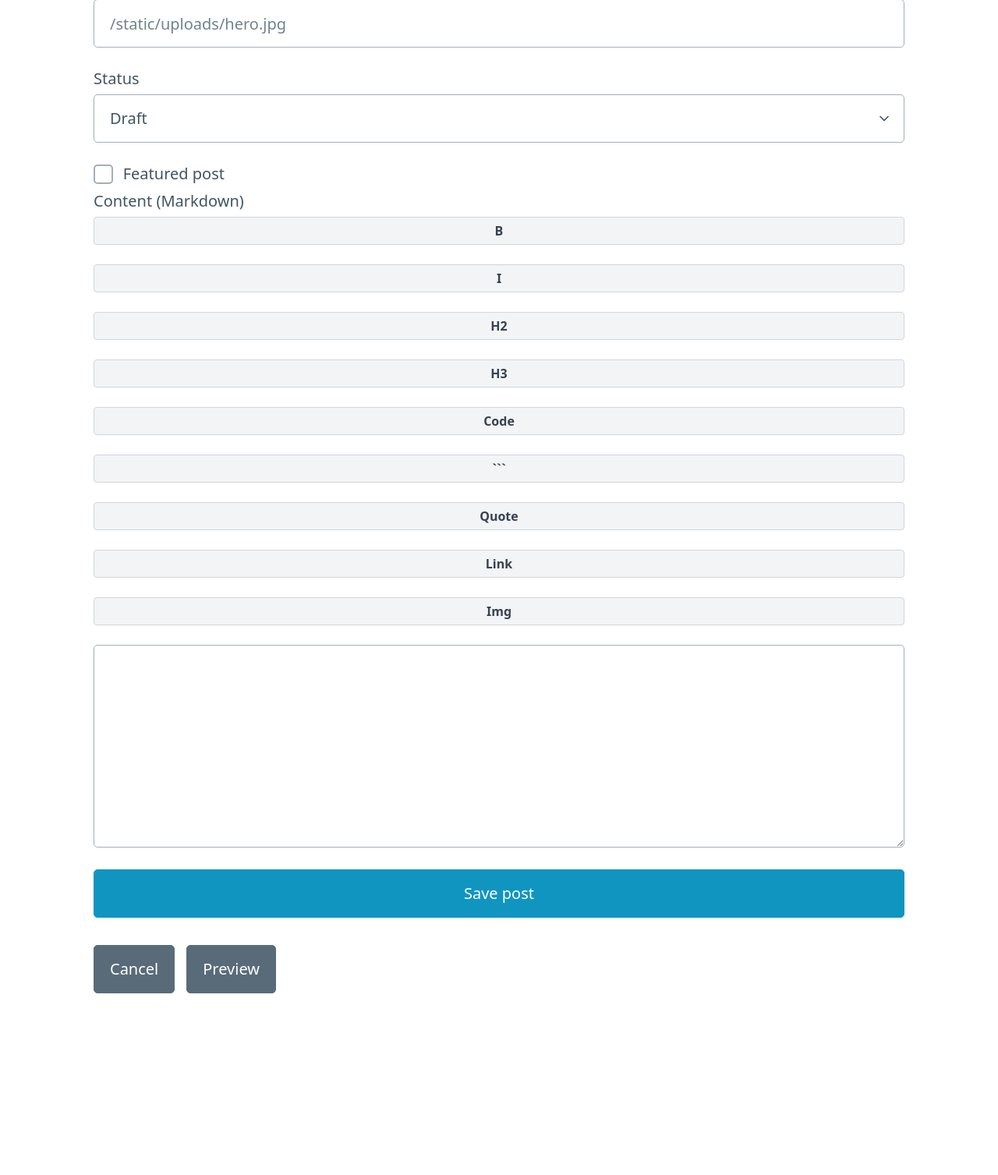
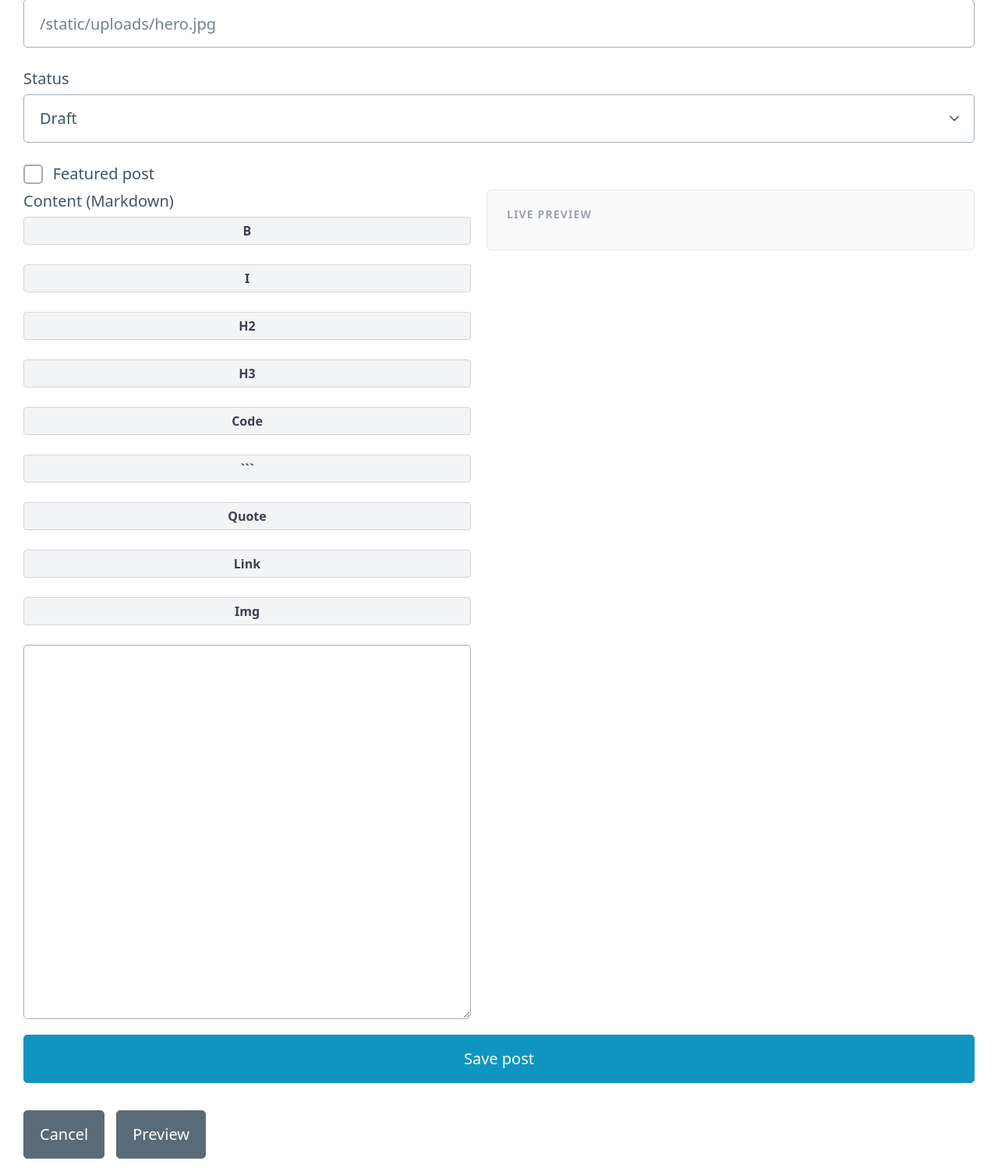
Before and after one commit to Sreyeesh/mentor-site, a Flask app: template authoring_app/templates/authoring/edit.html in a window 1280 px wide. Shown: the part 1755-3262 px from the top of the page at 78% size. Before the commit the page ends 3029 px from the top, so only its background shows below. Run offline with Flask 3, Linux system fonts and the light colour scheme; the template is opened without the code that fills it, so the values that code supplies are empty.

Commit message:
feat(authoring): add live split-pane markdown preview with marked.js

```diff
--- a/authoring_app/templates/authoring/base.html
+++ b/authoring_app/templates/authoring/base.html
@@ -5,6 +5,7 @@
     <meta name="viewport" content="width=device-width, initial-scale=1.0">
     <title>Authoring Tool</title>
     <link rel="stylesheet" href="https://cdn.jsdelivr.net/npm/@picocss/pico@1/css/pico.min.css">
+    {% block extra_head %}{% endblock %}
     <style>
         body { max-width: 1100px; margin: 0 auto; padding: 2rem 1.5rem; }
         header { margin-bottom: 2rem; }
--- a/authoring_app/templates/authoring/edit.html
+++ b/authoring_app/templates/authoring/edit.html
@@ -62,6 +62,8 @@
         <label>
             <input name="featured" type="checkbox" {% if post_data.featured %}checked{% endif %}> Featured post
         </label>
+        <div class="editor-split">
+            <div class="editor-write">
                 <label>Content (Markdown)</label>
                 <div class="md-toolbar" id="md-toolbar">
                     <button type="button" data-wrap="**" title="Bold">B</button>
@@ -75,6 +77,12 @@
                     <button type="button" data-snippet="![alt text](url)" title="Image">Img</button>
                 </div>
                 <textarea id="content-input" name="content" required>{{ post_data.content }}</textarea>
+            </div>
+            <div class="editor-preview">
+                <p class="preview-label">Live preview</p>
+                <div id="live-preview-output"></div>
+            </div>
+        </div>
         <footer class="actions">
             <button type="submit">Save post</button>
             <a class="secondary" role="button" href="{{ url_for('authoring.dashboard') }}">Cancel</a>
@@ -86,7 +94,37 @@
 </section>
 {% endblock %}
 
+{% block extra_head %}
+<style>
+    body { max-width: 1400px !important; }
+    .editor-split {
+        display: flex; gap: 1rem; align-items: flex-start;
+    }
+    .editor-write {
+        flex: 1; display: flex; flex-direction: column; min-width: 0;
+    }
+    .editor-write #content-input {
+        flex: 1; min-height: 480px; resize: vertical; font-family: monospace; font-size: 0.9rem;
+    }
+    .editor-preview {
+        flex: 1; min-width: 0; border: 1px solid #e5e7eb; border-radius: 6px;
+        padding: 1rem 1.25rem; overflow-y: auto; max-height: 560px;
+        background: #fafafa;
+    }
+    .preview-label {
+        font-size: 0.7rem; font-weight: 700; color: #9ca3af;
+        text-transform: uppercase; letter-spacing: 0.08em; margin-bottom: 0.75rem;
+    }
+    #live-preview-output { font-size: 0.95rem; line-height: 1.7; }
+    #live-preview-output h1, #live-preview-output h2, #live-preview-output h3 { margin-top: 1rem; }
+    #live-preview-output code { background: #f3f4f6; padding: 0.1em 0.3em; border-radius: 3px; font-size: 0.85em; }
+    #live-preview-output pre { background: #f3f4f6; padding: 0.75rem 1rem; border-radius: 4px; overflow-x: auto; }
+    #live-preview-output blockquote { border-left: 3px solid #d1d5db; margin-left: 0; padding-left: 1rem; color: #6b7280; }
+</style>
+{% endblock %}
+
 {% block extra_scripts %}
+<script src="https://cdn.jsdelivr.net/npm/marked/marked.min.js"></script>
 <script>
 (function () {
     const titleInput = document.getElementById('title-input');
@@ -121,6 +159,20 @@
     });
 
     refreshPreview();
+}());
+
+// Live markdown preview
+(function () {
+    const textarea = document.getElementById('content-input');
+    const output   = document.getElementById('live-preview-output');
+    if (!textarea || !output || typeof marked === 'undefined') return;
+
+    function renderPreview() {
+        output.innerHTML = marked.parse(textarea.value || '');
+    }
+
+    textarea.addEventListener('input', renderPreview);
+    renderPreview();
 }());
 
 // Media gallery — loads uploaded files via JSON, click to insert URL into textarea
```
Lines whose indentation alone changed are shown as unchanged.
